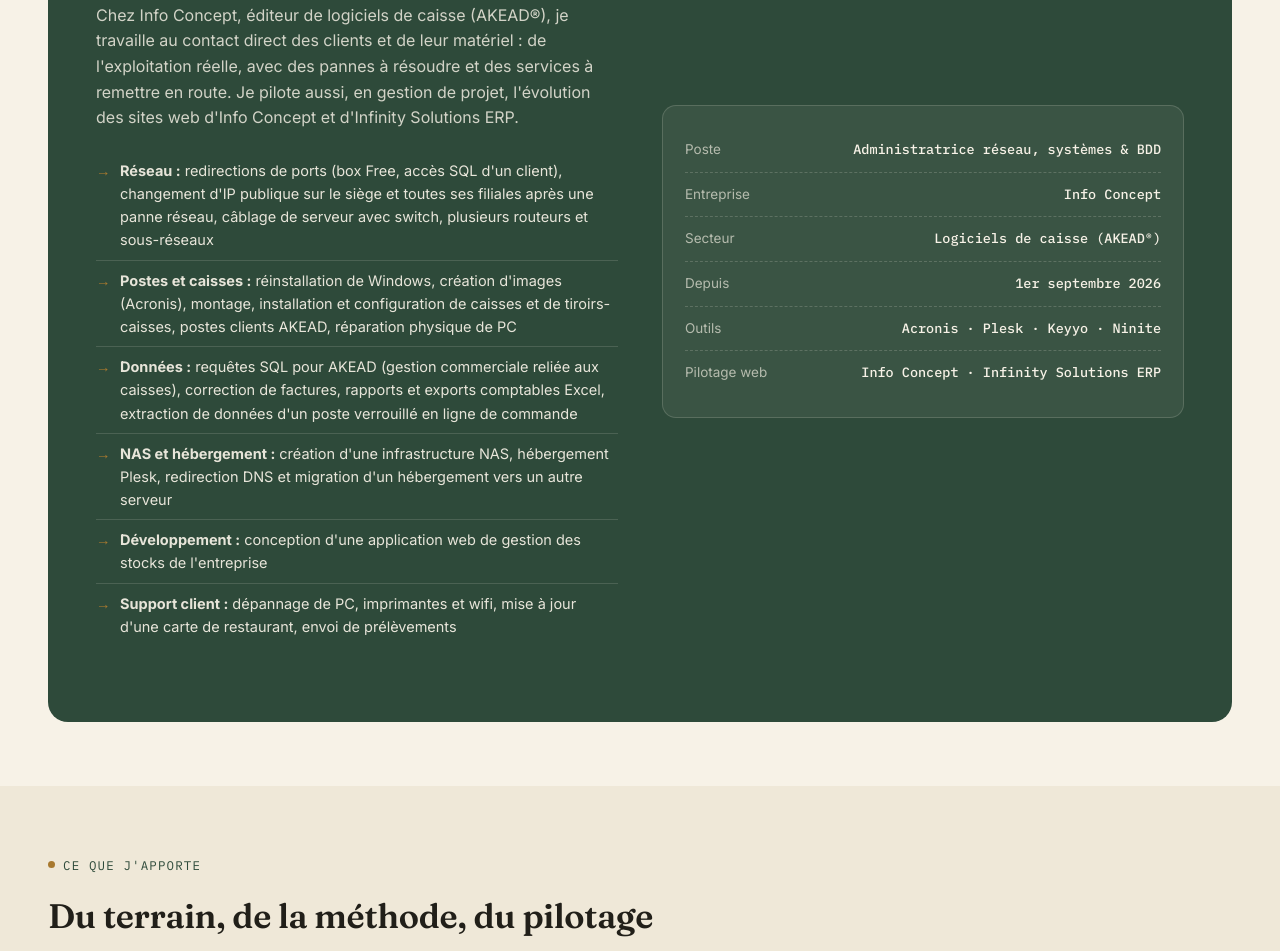
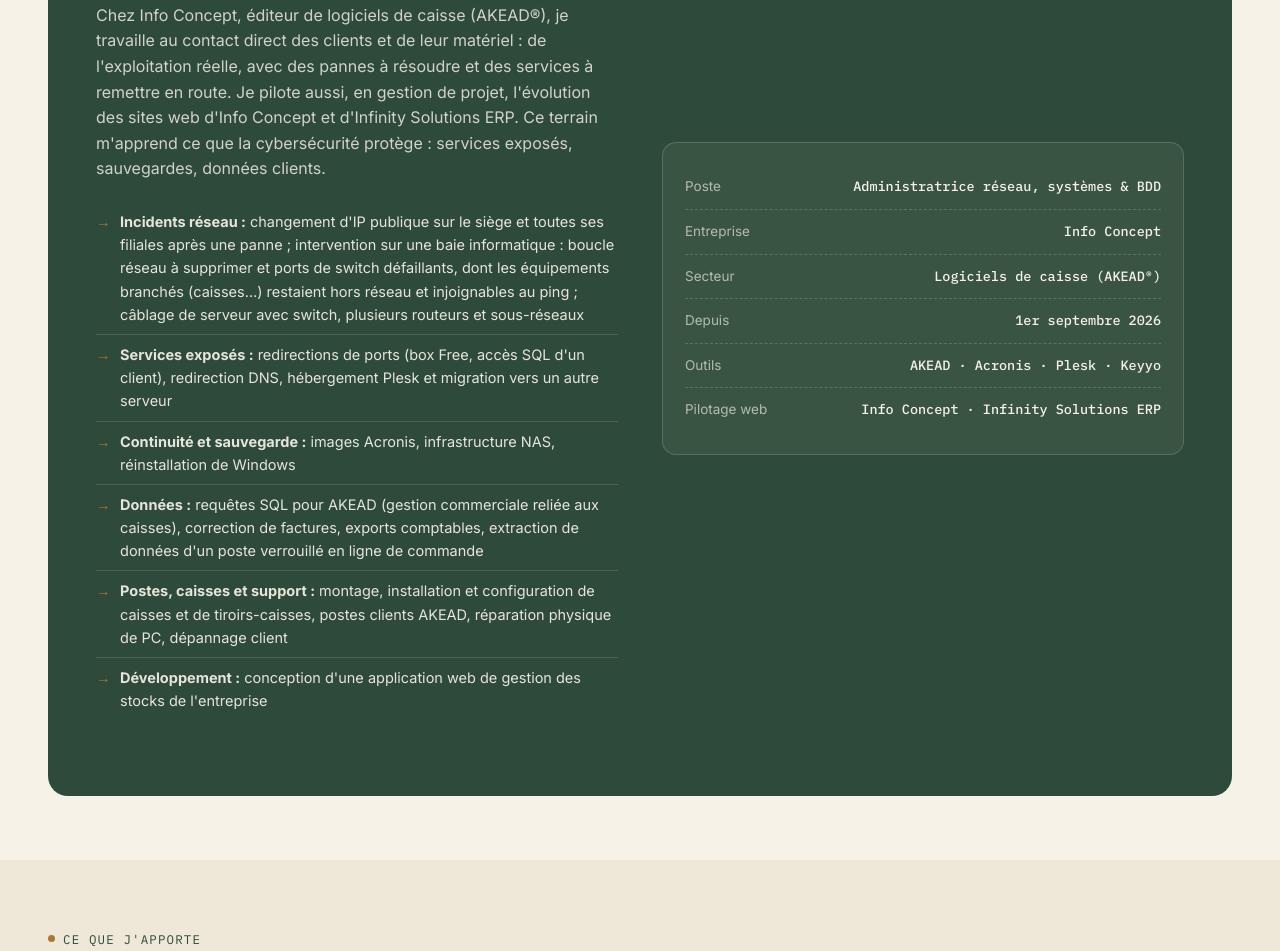
Before and after one commit to nissa-k/portfolio, a plain HTML site: page index.html in a window 1280 px wide. Shown: the part 2352-3303 px from the top of the page. Drawn offline with Linux system fonts and the light colour scheme.

Commit message:
update11

```diff
--- a/index.html
+++ b/index.html
@@ -11,7 +11,7 @@
 <meta property="og:title" content="Nissa Karadag — Portfolio Cybersécurité & Réseaux">
 <meta property="og:description" content="Cheffe de projet CyberWarRoom (Ynov), alternante admin réseau/systèmes/BDD, B3 Cybersécurité. Recherche une alternance en Master 1.">
 <meta property="og:type" content="website">
-<link rel="stylesheet" href="assets/css/style.css?v=21">
+<link rel="stylesheet" href="assets/css/style.css?v=24">
 </head>
 <body>
 
@@ -197,15 +197,15 @@
           <p>
             Chez Info Concept, éditeur de logiciels de caisse (AKEAD®), je travaille au contact direct des clients et de
             leur matériel : de l'exploitation réelle, avec des pannes à résoudre et des services à remettre en route.
-            Je pilote aussi, en gestion de projet, l'évolution des sites web d'Info Concept et d'Infinity Solutions ERP.
+            Je pilote aussi, en gestion de projet, l'évolution des sites web d'Info Concept et d'Infinity Solutions ERP. Ce terrain m'apprend ce que la cybersécurité protège : services exposés, sauvegardes, données clients.
           </p>
           <ul>
-            <li><b>Réseau :</b> redirections de ports (box Free, accès SQL d'un client), changement d'IP publique sur le siège et toutes ses filiales après une panne réseau, câblage de serveur avec switch, plusieurs routeurs et sous-réseaux</li>
-            <li><b>Postes et caisses :</b> réinstallation de Windows, création d'images (Acronis), montage, installation et configuration de caisses et de tiroirs-caisses, postes clients AKEAD, réparation physique de PC</li>
-            <li><b>Données :</b> requêtes SQL pour AKEAD (gestion commerciale reliée aux caisses), correction de factures, rapports et exports comptables Excel, extraction de données d'un poste verrouillé en ligne de commande</li>
-            <li><b>NAS et hébergement :</b> création d'une infrastructure NAS, hébergement Plesk, redirection DNS et migration d'un hébergement vers un autre serveur</li>
+            <li><b>Incidents réseau :</b> changement d'IP publique sur le siège et toutes ses filiales après une panne ; intervention sur une baie informatique : boucle réseau à supprimer et ports de switch défaillants, dont les équipements branchés (caisses…) restaient hors réseau et injoignables au ping ; câblage de serveur avec switch, plusieurs routeurs et sous-réseaux</li>
+            <li><b>Services exposés :</b> redirections de ports (box Free, accès SQL d'un client), redirection DNS, hébergement Plesk et migration vers un autre serveur</li>
+            <li><b>Continuité et sauvegarde :</b> images Acronis, infrastructure NAS, réinstallation de Windows</li>
+            <li><b>Données :</b> requêtes SQL pour AKEAD (gestion commerciale reliée aux caisses), correction de factures, exports comptables, extraction de données d'un poste verrouillé en ligne de commande</li>
+            <li><b>Postes, caisses et support :</b> montage, installation et configuration de caisses et de tiroirs-caisses, postes clients AKEAD, réparation physique de PC, dépannage client</li>
             <li><b>Développement :</b> conception d'une application web de gestion des stocks de l'entreprise</li>
-            <li><b>Support client :</b> dépannage de PC, imprimantes et wifi, mise à jour d'une carte de restaurant, envoi de prélèvements</li>
           </ul>
         </div>
         <div class="spotlight-panel">
@@ -213,7 +213,7 @@
           <div class="kv"><span>Entreprise</span><b>Info Concept</b></div>
           <div class="kv"><span>Secteur</span><b>Logiciels de caisse (AKEAD®)</b></div>
           <div class="kv"><span>Depuis</span><b>1er septembre 2026</b></div>
-          <div class="kv"><span>Outils</span><b>Acronis · Plesk · Keyyo · Ninite</b></div>
+          <div class="kv"><span>Outils</span><b>AKEAD · Acronis · Plesk · Keyyo</b></div>
           <div class="kv"><span>Pilotage web</span><b>Info Concept · Infinity Solutions ERP</b></div>
         </div>
       </div>
```
